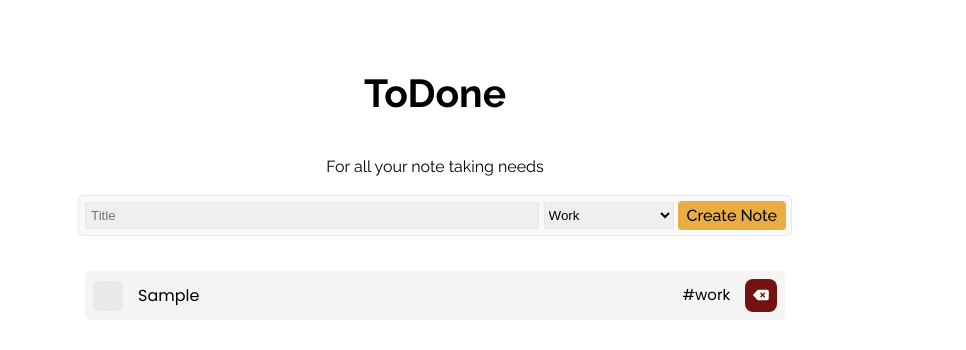
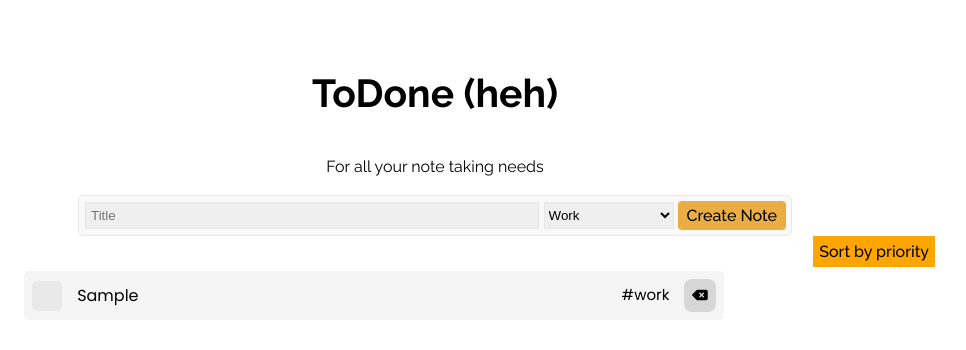
Before and after one commit to CheerfulAdmiralAckbar/todone, a React (Vite) app: page / in a window 1280 px wide. Both pictures are taken after typing "Sample" into the empty fields and a click on the button "Create Note". Shown: the top 350 px of the page, without its empty margins (205-1171 px from the left). Built offline with nearby package versions, Linux system fonts and the light colour scheme.

Commit message:
Added ability to complete task, order by the priority and change the priority of each item

```diff
--- a/src/App.css
+++ b/src/App.css
@@ -126,6 +126,13 @@
   font-weight: bold;
 }
 
+.priority-button {
+  background: orange;
+  padding: 5px;
+  border-radius: 0px;
+  float: right;
+}
+
 .accented-circle {
   width: 20px;
   height: 20px;
@@ -148,9 +155,13 @@
 }
 
 .delete-button {
-  background: rgb(116, 18, 18);
+  background: rgb(215 215 215);
 }
 
 .edit-button {
   /* style as needed */
 }
+
+.title.completed {
+  text-decoration: line-through;
+}
--- a/src/App.jsx
+++ b/src/App.jsx
@@ -12,9 +12,9 @@ export default function App() {
   const [notes, setNotes] = useState([]);
 
   function publish(event) {
-    // Stop form from submitting and changing page
+    // Stop form from submitting and changing page when the user presses the button
     event.preventDefault();
-    const formData = new FormData(event.target); // Get the form data
+    const formData = new FormData(event.target);
     const title = formData.get("title");
     const tag = formData.get("tag");
     setNotes([...notes, { title, tag, priority: 0 }]);
@@ -33,6 +33,7 @@ export default function App() {
   function incrementPriority(index) {
     setNotes(
       notes.map((note, i) =>
+        // checks if the index of the map method is the same as the note, if so it increases the priority if it's below 3.
         i === index
           ? {
               ...note,
@@ -43,11 +44,28 @@ export default function App() {
     );
   }
 
+  function toggleCompletion(index) {
+    setNotes(
+      notes.map((note, i) =>
+        i === index
+          ? {
+              ...note,
+              completed: !note.completed,
+            }
+          : note
+      )
+    );
+  }
+
+  function orderByPriority() {
+    const sortedNotes = [...notes].sort((a, b) => b.priority - a.priority);
+    setNotes(sortedNotes);
+  }
   return (
     <>
       <div className="wrapper">
         <div className="header-area">
-          <h2>ToDone</h2>
+          <h2>ToDone (heh)</h2>
           <p>For all your note taking needs</p>
         </div>
         <div className="create-note">
@@ -62,6 +80,9 @@ export default function App() {
           </form>
         </div>
         <div className="notes-body">
+          <button className="priority-button" onClick={orderByPriority}>
+            Sort by priority
+          </button>
           <div className="notes-list">
             {notes.map((note, index) => {
               return (
@@ -72,7 +93,12 @@ export default function App() {
                   >
                     {"!".repeat(note.priority)}
                   </div>
-                  <div className="title">{note.title}</div>
+                  <div
+                    className={`title ${note.completed ? "completed" : ""}`}
+                    onClick={() => toggleCompletion(index)}
+                  >
+                    {note.title}
+                  </div>
                   <div className="tag">#{note.tag}</div>
                   <div className="actions">
                     <button
@@ -82,7 +108,7 @@ export default function App() {
                       <FontAwesomeIcon
                         icon="delete-left"
                         size="sm"
-                        color="white"
+                        color="black"
                       />
                     </button>
                   </div>
--- a/src/index.css
+++ b/src/index.css
@@ -45,16 +45,14 @@ button {
   font-size: 1em;
   font-weight: 500;
   font-family: inherit;
-  background-color: #454545;
   cursor: pointer;
-  transition: border-color 0.25s;
 }
 button:hover {
   border-color: #646cff;
 }
 button:focus,
 button:focus-visible {
-  outline: 4px auto -webkit-focus-ring-color;
+  outline: 0px transparent;
 }
 
 .header-area h2 {
```
